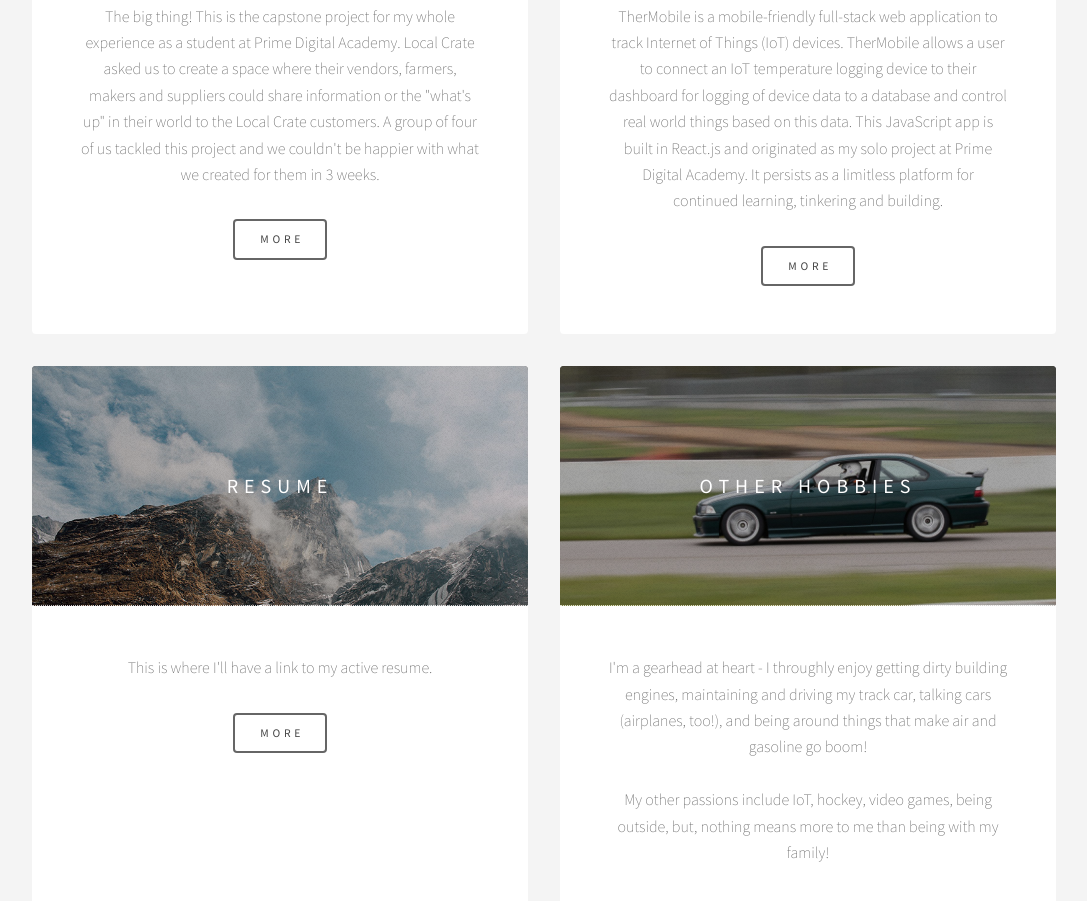
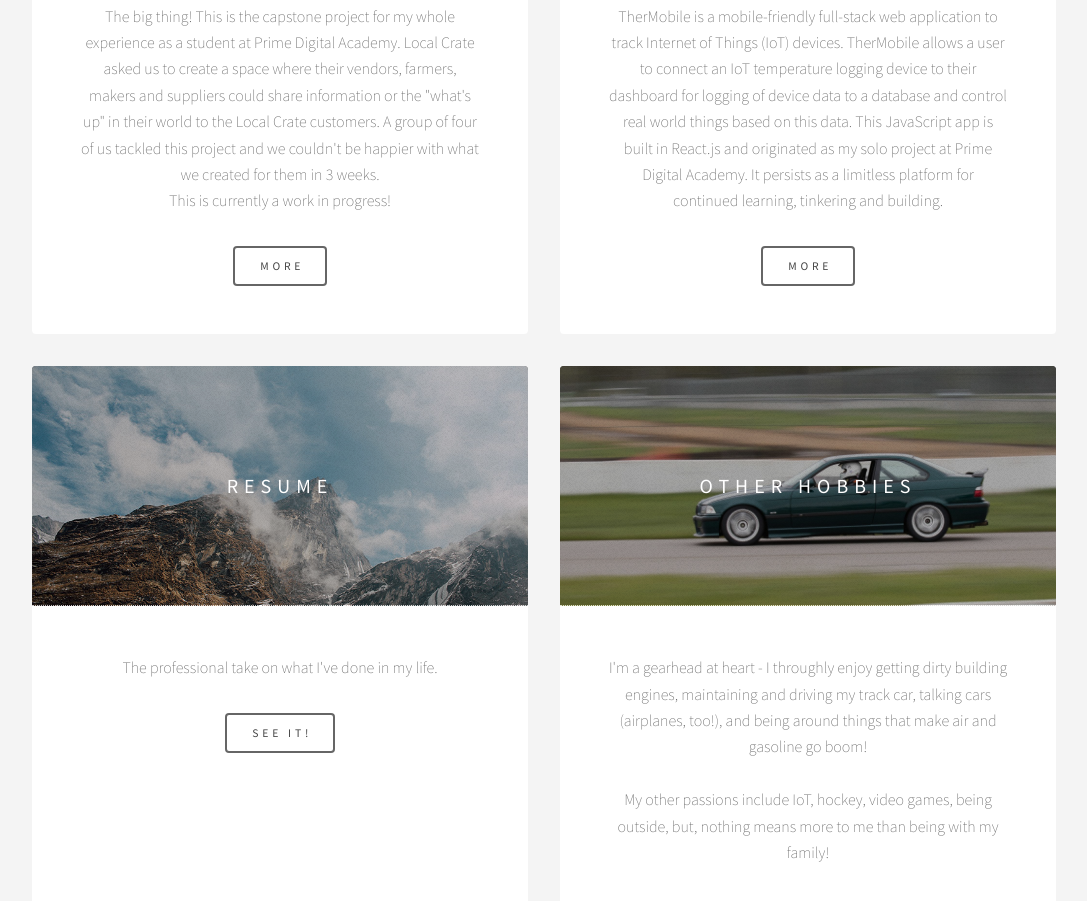
Before and after one commit to JacobTovsen/JacobTovsen.github.io, a plain HTML site: page index.html in a window 1280 px wide. Shown: the part 1597-2498 px from the top of the page, without its empty margins (96-1183 px from the left). Drawn offline with Linux system fonts and the light colour scheme.

Commit message:
adjusted local crate link, added pdf link

```diff
--- a/index.html
+++ b/index.html
@@ -13,7 +13,7 @@
 			<header id="header" class="alt">
 				<div class="inner">
 					<h1>Jake Tovsen</h1>
-					<p>That's a cool blurry pic of mountains</a></p>
+					<p>That's a neat pic of blurry mountains</a></p>
 				</div>
 			</header>
 
@@ -43,9 +43,9 @@
 								<a href="#"><img src="images/Local_Crate.jpg" alt="" /></a>
 								<h3>Local Crate</h3>
 							</header>
-							<p>The big thing!  This is the capstone project for my whole experience as a student at Prime Digital Academy.  Local Crate asked us to create a space where their vendors, farmers, makers and suppliers could share information or the "what's up" in their world to the Local Crate customers.  A group of four of us tackled this project and we couldn't be happier with what we created for them in 3 weeks.</p>
+							<p>The big thing!  This is the capstone project for my whole experience as a student at Prime Digital Academy.  Local Crate asked us to create a space where their vendors, farmers, makers and suppliers could share information or the "what's up" in their world to the Local Crate customers.  A group of four of us tackled this project and we couldn't be happier with what we created for them in 3 weeks.  <br/>This is currently a work in progress!</p>
 							<ul class="actions">
-								<li><a href="https://github.com/bhickey77/local-crate-social-platform" class="button">More</a></li>
+								<li><a href="https://github.com/bhickey77/social-platform-local-crate" class="button">More</a></li>
 							</ul>
 						</article>
 						<article class="item">
@@ -63,9 +63,9 @@
 								<a href="#"><img src="images/pic01.jpg" alt="" /></a>
 								<h3>Resume</h3>
 							</header>
-							<p>This is where I'll have a link to my active resume.</p>
+							<p>The professional take on what I've done in my life.</p>
 							<ul class="actions">
-								<li><a href="#" class="button">More</a></li>
+								<li><a href="assets/Jake Tovsen - Resume.pdf" class="button">See It!</a></li>
 							</ul>
 						</article>
 						<article class="item">
```
